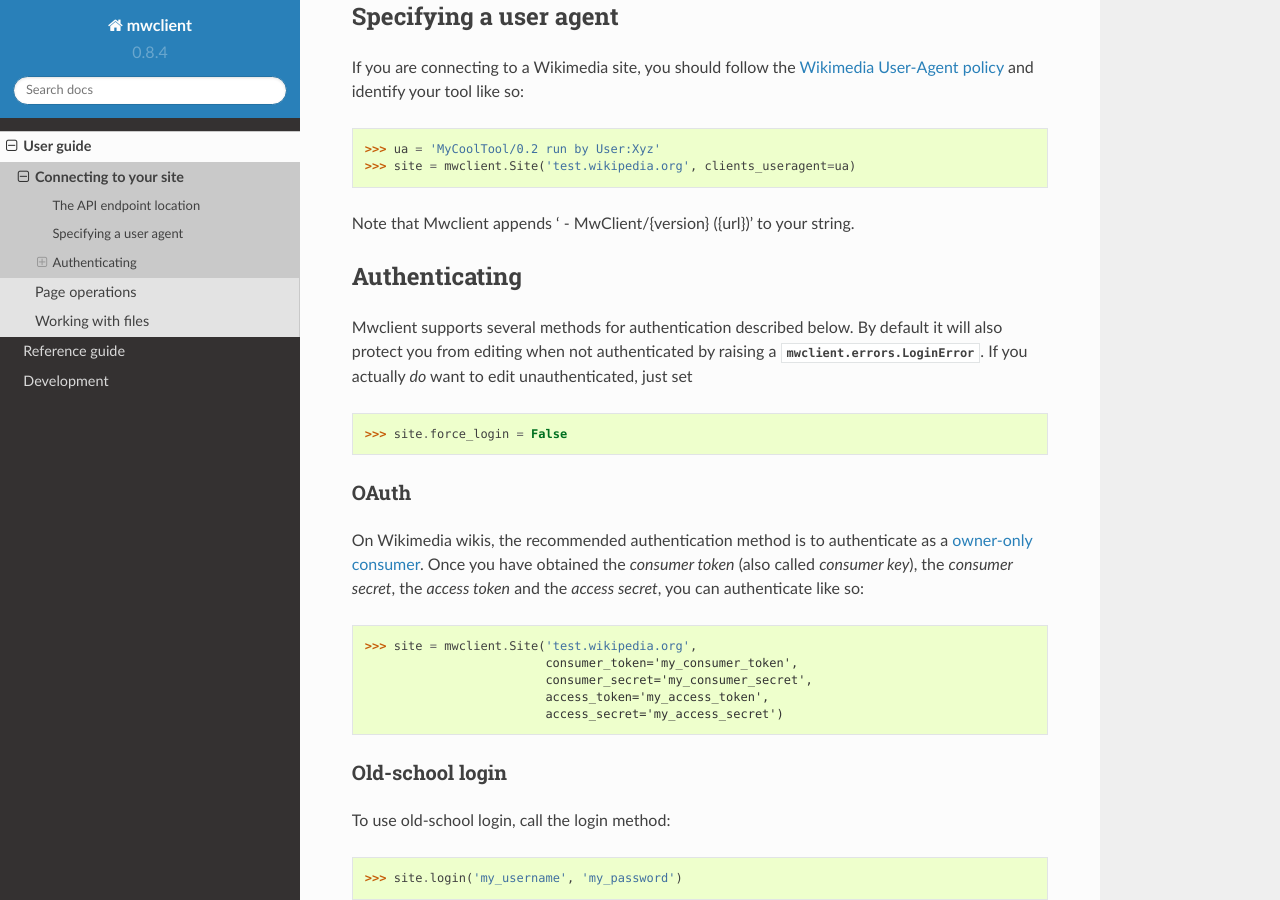
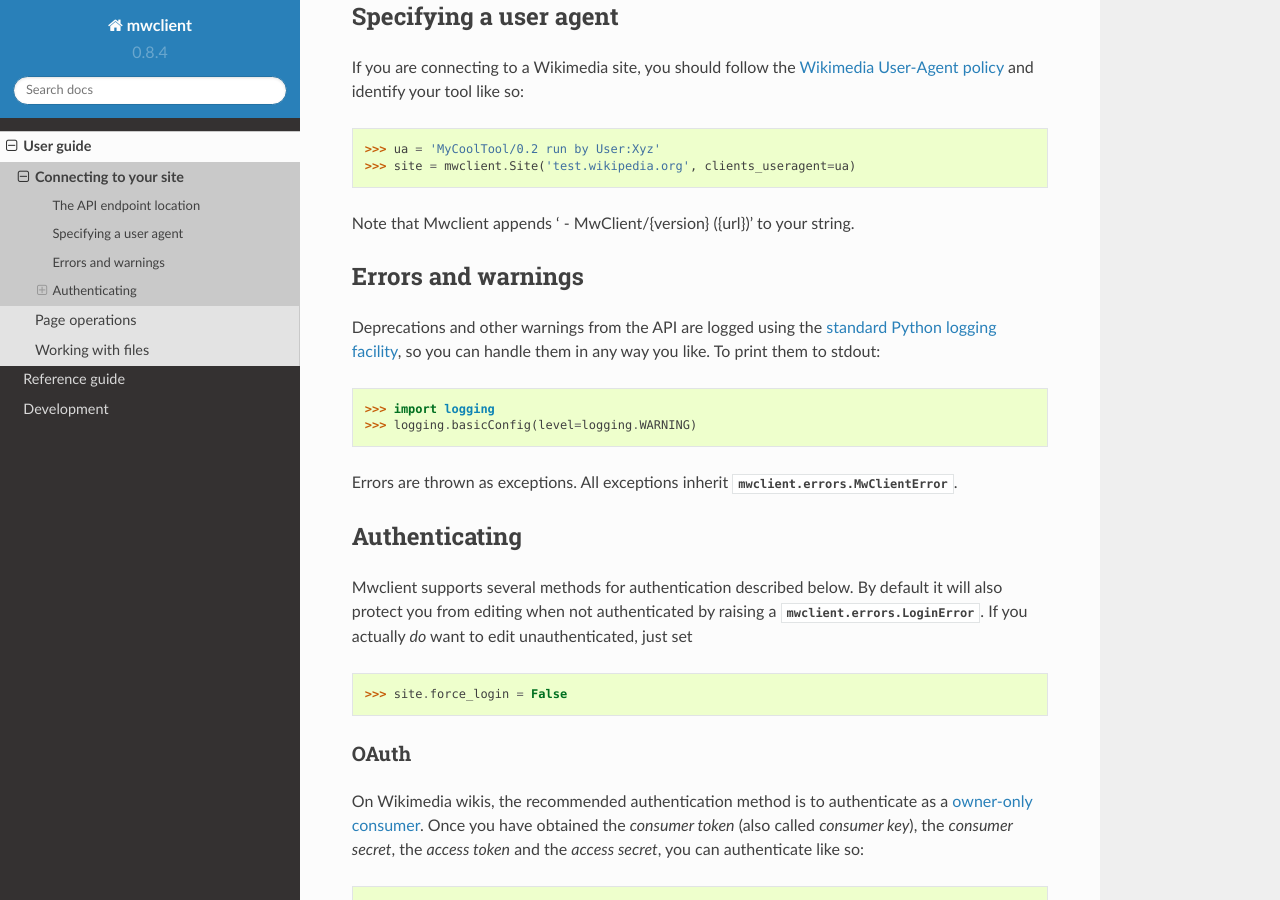
Before and after one commit to mwclient/mwclient, a Sphinx documentation site: the page built from docs/source/user/connecting.rst, in a window 1280 px wide and 900 px high, scrolled down 773 px. Built offline with Sphinx 7.4.7 and the Read the Docs theme 2.0.0, drawn with Linux system fonts in a browser that asks for light colours; the version number is read from the project's files by our own code.

Commit message:
Log warnings from the API

```diff
--- a/docs/source/user/connecting.rst
+++ b/docs/source/user/connecting.rst
@@ -47,6 +47,21 @@ Note that Mwclient appends ' - MwClient/{version} ({url})' to your string.
 .. _Wikimedia User-Agent policy: https://meta.wikimedia.org/wiki/User-Agent_policy
 
 .. _auth:
+
+Errors and warnings
+-------------------
+
+Deprecations and other warnings from the API are logged using the
+`standard Python logging facility`_, so you can handle them in any way you like.
+To print them to stdout:
+
+    >>> import logging
+    >>> logging.basicConfig(level=logging.WARNING)
+
+.. _standard Python logging facility: https://docs.python.org/3/library/logging.html
+
+Errors are thrown as exceptions. All exceptions inherit
+:class:`mwclient.errors.MwClientError`.
 
 Authenticating
 --------------
```
Also changed, not shown: 1 other file.
